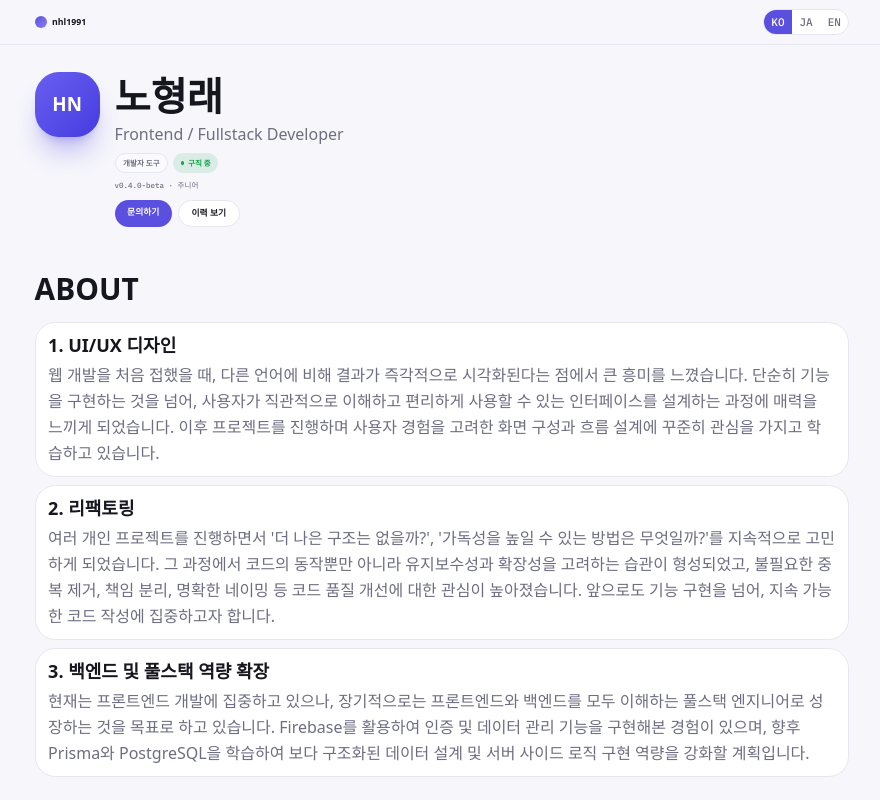
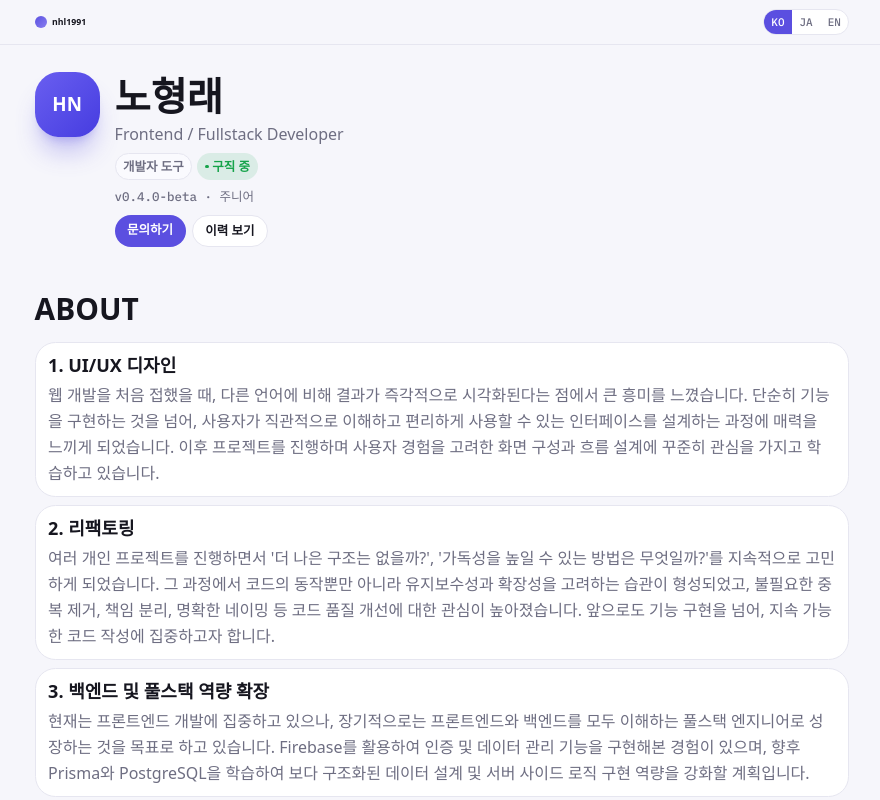
Before and after one commit to nhl1991/Portfolio, a Next.js app: page / in a window 1280 px wide. Shown: the top 800 px of the page, without its empty margins (198-1078 px from the left). Built offline with nearby package versions, Linux system fonts and the light colour scheme; no server answers.

Commit message:
fix: adjust font sizes for Hero component

```diff
--- a/src/components/AppHeader/ui/Hero.tsx
+++ b/src/components/AppHeader/ui/Hero.tsx
@@ -22,27 +22,27 @@ export default function Hero() {
         <h1 className="text-2xl md:text-3xl font-extrabold mb-1">{name}</h1>
         <p className="text-muted-foreground text-base mb-3">{subtitle}</p>
         <div className="flex flex-wrap gap-2 justify-center md:justify-start mb-3">
-          <span className="text-xs font-semibold px-3 py-1.5 rounded-full bg-secondary text-muted-foreground border border-border">
+          <span className="text-xs md:text-xl font-semibold px-3 py-1.5 rounded-full bg-secondary text-muted-foreground border border-border">
             {pillCategory}
           </span>
-          <span className="text-xs font-semibold px-3 py-1.5 rounded-full bg-[color-mix(in_oklab,var(--app-green)_12%,transparent)] text-[var(--app-green)] inline-flex items-center gap-1.5">
+          <span className="text-xs md:text-xl font-semibold px-3 py-1.5 rounded-full bg-[color-mix(in_oklab,var(--app-green)_12%,transparent)] text-[var(--app-green)] inline-flex items-center gap-1.5">
             <span className="w-1.5 h-1.5 rounded-full bg-[var(--app-green)]" />
             {pillStatus}
           </span>
         </div>
-        <span className="block font-mono text-xs text-muted-foreground mb-4">
+        <span className="block font-mono text-xs md:text-xl text-muted-foreground mb-4">
           {version}
         </span>
         <div className="flex flex-wrap gap-2.5 justify-center md:justify-start">
           <a
             href="#contact"
-            className="text-sm font-bold px-5 py-2.5 rounded-full bg-primary text-primary-foreground hover:brightness-110"
+            className="text-sm md:text-xl font-bold px-5 py-2.5 rounded-full bg-primary text-primary-foreground hover:brightness-110"
           >
             {ctaContact}
           </a>
           <a
             href="#whatsnew"
-            className="text-sm font-bold px-5 py-2.5 rounded-full bg-card text-foreground border border-border hover:border-primary hover:text-primary"
+            className="text-sm md:text-xl font-bold px-5 py-2.5 rounded-full bg-card text-foreground border border-border hover:border-primary hover:text-primary"
           >
             {ctaHistory}
           </a>
```
